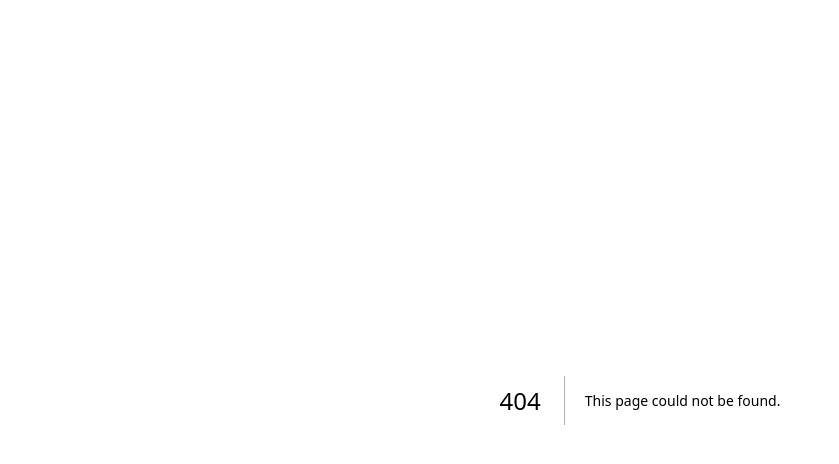
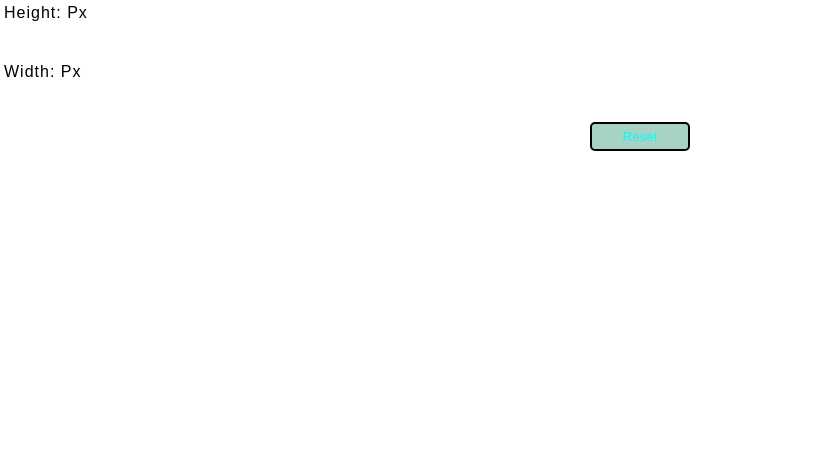
Before and after one commit to BiswajitAich/image-editor, a Next.js app: page /components/ChangeImageSize in a window 1280 px wide. Before the commit this address had no page. Shown: the top 464 px of the page, without its empty margins (0-839 px from the left). Built offline with nearby package versions, Linux system fonts and the light colour scheme.

Commit message:
01-12-2023

```diff
--- /dev/null
+++ b/src/app/components/ChangeImageSize/page.tsx
@@ -0,0 +1,66 @@
+"use client"
+import React, { useEffect, useState } from "react"
+import styles from "../../styles/inputImage.module.css"
+
+interface ChangeImageSizeProps {
+    h: number | null;
+    w: number | null;
+    sendH: (data: number | null) => void;
+    sendW: (data: number | null) => void;
+}
+
+const ChangeImageSize: React.FC<ChangeImageSizeProps> = ({ h, w, sendH, sendW }) => {
+    const [height, setHeight] = useState<number | null>(h)
+    const [width, setWidth] = useState<number | null>(w)
+    const [imgNaturalHeight, setImgNaturalHeight] = useState<number | null>(null);
+    const [imgNaturalWidth, setImgNaturalWidth] = useState<number | null>(null);
+
+    useEffect(() => {
+        if (h !== null && w !== null && imgNaturalHeight===null && imgNaturalWidth===null) {
+            setImgNaturalHeight(h);
+            setImgNaturalWidth(w);
+            setHeight(h);
+            setWidth(w);
+        }
+    }, [h, w]);
+
+    const handleHeight = (e: React.ChangeEvent<HTMLInputElement>) => {
+        const height = parseInt(e.target.value, 10);
+        setHeight(isNaN(height) ? 1 : height);
+        sendH(isNaN(height) ? 1 : height);
+    }
+    const handleWidth = (e: React.ChangeEvent<HTMLInputElement>) => {
+        const width = parseInt(e.target.value, 10);
+        setWidth(isNaN(width) ? 1 : width);
+        sendW(isNaN(width) ? 1 : width);
+    }
+
+    const handleReset = () => {
+        setHeight(imgNaturalHeight);
+        setWidth(imgNaturalWidth);
+        sendH(imgNaturalHeight);
+        sendW(imgNaturalWidth);
+    }
+
+    return (
+        <div className={styles.sizeInput}>
+            <div>height: {height} px</div>
+            <input
+                type="number"
+                min="1"
+                value={height === null ? 1 : height}
+                onChange={handleHeight}
+            />
+            <div>width: {width} px</div>
+            <input
+                type="number"
+                min="1"
+                value={width === null ? 1 : width}
+                onChange={handleWidth}
+            />
+            <button onClick={handleReset} >Reset</button>
+        </div>
+    )
+}
+
+export default ChangeImageSize;
--- a/src/app/styles/inputImage.module.css
+++ b/src/app/styles/inputImage.module.css
@@ -1,4 +1,4 @@
-.inputImageBody{
+.inputImageBody {
     display: flex;
     justify-content: center;
     align-items: center;
@@ -7,7 +7,7 @@
     flex-direction: column;
 }
 
-.inputDiv{
+.inputDiv {
     width: 80%;
     aspect-ratio: 1/1;
     max-height: 50vh;
@@ -20,7 +20,45 @@
     align-items: center;
 }
 
-.inputDiv input{
+.inputDiv input {
     color: cyan;
     font-family: 'Segoe UI', Tahoma, Geneva, Verdana, sans-serif;
 }
+
+.sizeInput {
+    padding: 4px;
+    display: flex;
+    flex-direction: column;
+    align-items: flex-start;
+    gap: 8px;
+    text-transform: capitalize;
+    letter-spacing: 1px;
+    font-family: fantasy;
+}
+
+.sizeInput input{
+    padding: 2px;
+    font-weight: 500;
+    font-size: large;
+    text-align: center;
+    color: indigo;
+    border-radius: 2px;
+    width: 80%;
+}
+
+.sizeInput button{
+    padding: 5px;
+    position: relative;
+    left: 50%;
+    transform: translate(-50% , 0);
+    width: 100px;
+    background-color: rgba(81, 168, 139, 0.5);
+    color: aqua;
+    border: 2px solid black;
+    border-radius: 5px;
+}
+
+.sizeInput button:hover{
+    color: rgb(204, 255, 237);
+    background-color: black;
+}
```
Also changed, not shown: src/app/MainEditor/page.tsx (+61 -10 lines).
